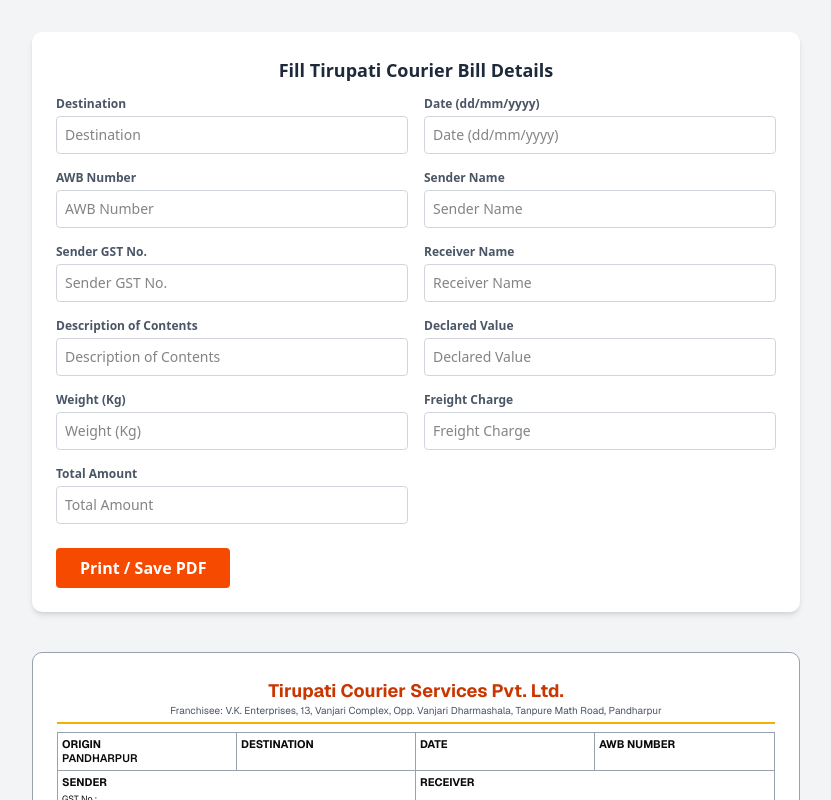
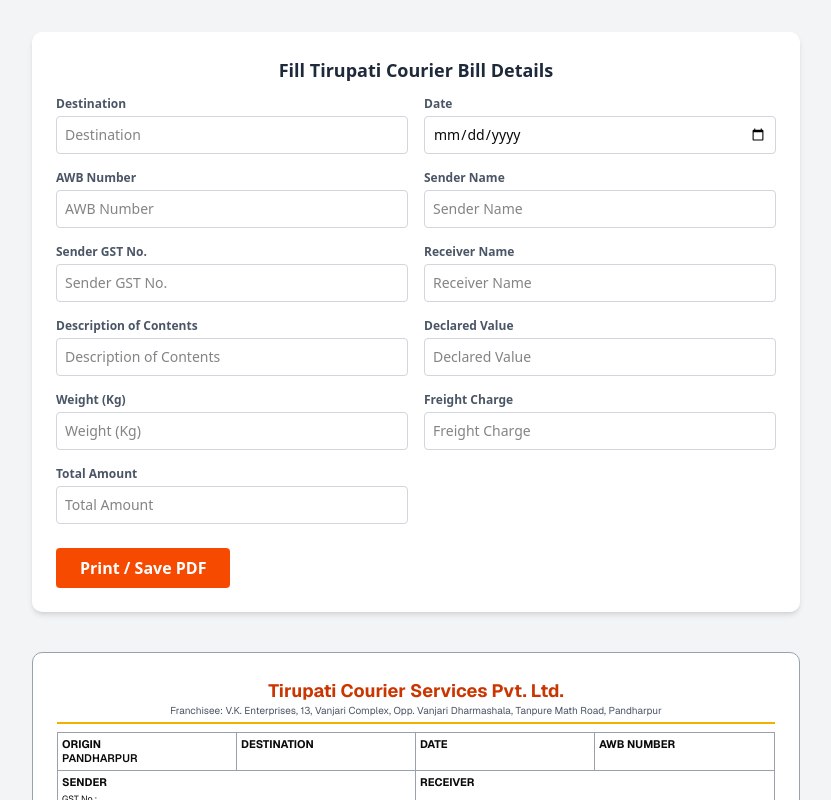
Before and after one commit to Harshk133/project-v1, a Next.js app: page / in a window 1280 px wide. Shown: the top 800 px of the page, without its empty margins (224-1055 px from the left). Built offline with nearby package versions, Linux system fonts and the light colour scheme.

Commit message:
Initial Commit!!!

```diff
--- a/src/app/page.js
+++ b/src/app/page.js
@@ -178,7 +178,6 @@
 //   );
 // }
 
-
 "use client";
 import { useState } from "react";
 
@@ -198,27 +197,10 @@
     time: new Date().toLocaleTimeString(),
   });
 
-  // 🧠 Format date as dd/mm/yyyy automatically
-  const formatDate = (input) => {
-    // Remove non-digits
-    const cleaned = input.replace(/[^\d]/g, "");
-    if (cleaned.length >= 8) {
-      // Format to dd/mm/yyyy
-      return cleaned.replace(/(\d{2})(\d{2})(\d{4}).*/, "$1/$2/$3");
-    } else if (cleaned.length >= 4) {
-      // Partial format
-      return cleaned.replace(/(\d{2})(\d{2})/, "$1/$2");
-    }
-    return cleaned;
-  };
-
+  // ✅ Handle all input changes
   const handleChange = (e) => {
     const { name, value } = e.target;
-    if (name === "date") {
-      setForm({ ...form, date: formatDate(value) });
-    } else {
-      setForm({ ...form, [name]: value });
-    }
+    setForm({ ...form, [name]: value });
   };
 
   const handlePrint = () => {
@@ -234,9 +216,36 @@
         </h2>
 
         <div className="grid grid-cols-1 sm:grid-cols-2 gap-4">
+          {/* Destination */}
+          <div className="flex flex-col">
+            <label className="text-xs font-semibold mb-1 text-gray-600">
+              Destination
+            </label>
+            <input
+              name="destination"
+              value={form.destination}
+              onChange={handleChange}
+              placeholder="Destination"
+              className="border border-gray-300 p-2 rounded focus:ring-2 focus:ring-orange-400 text-sm"
+            />
+          </div>
+
+          {/* Date Picker */}
+          <div className="flex flex-col">
+            <label className="text-xs font-semibold mb-1 text-gray-600">
+              Date
+            </label>
+            <input
+              type="date"
+              name="date"
+              value={form.date}
+              onChange={handleChange}
+              className="border border-gray-300 p-2 rounded focus:ring-2 focus:ring-orange-400 text-sm"
+            />
+          </div>
+
+          {/* Other fields */}
           {[
-            { name: "destination", label: "Destination" },
-            { name: "date", label: "Date (dd/mm/yyyy)" },
             { name: "awb", label: "AWB Number" },
             { name: "sender", label: "Sender Name" },
             { name: "gst", label: "Sender GST No." },
@@ -257,8 +266,6 @@
                 onChange={handleChange}
                 placeholder={field.label}
                 className="border border-gray-300 p-2 rounded focus:ring-2 focus:ring-orange-400 text-sm"
-                inputMode={field.name === "date" ? "numeric" : "text"}
-                maxLength={field.name === "date" ? 10 : undefined}
               />
             </div>
           ))}
@@ -302,7 +309,11 @@
           </div>
           <div className="p-1 border-r border-gray-400">
             <strong>DATE</strong>
-            <p>{form.date}</p>
+            <p>
+              {form.date
+                ? new Date(form.date).toLocaleDateString("en-IN")
+                : ""}
+            </p>
           </div>
           <div className="p-1">
             <strong>AWB NUMBER</strong>
```
